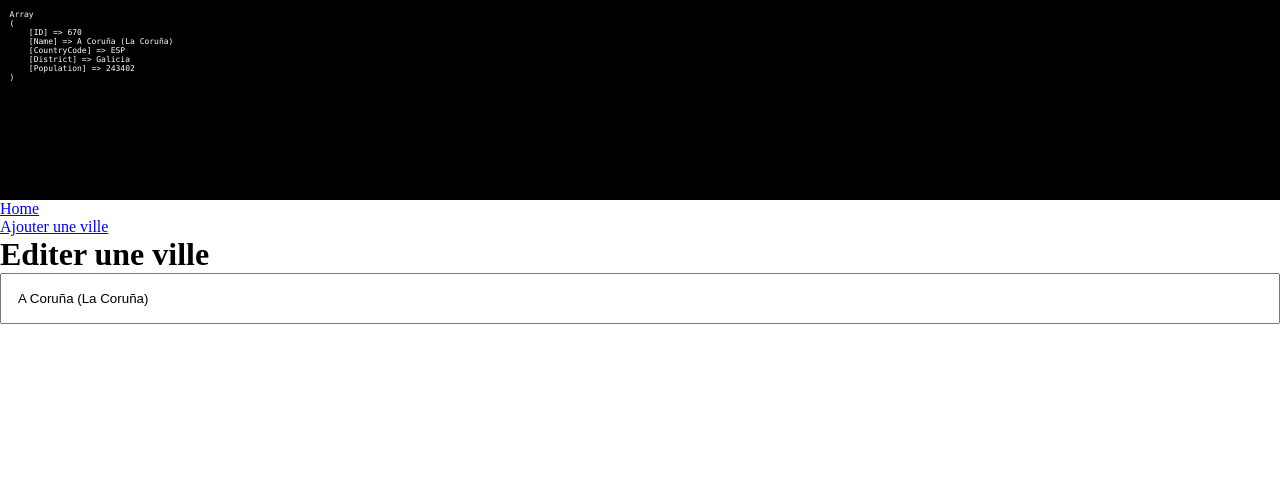
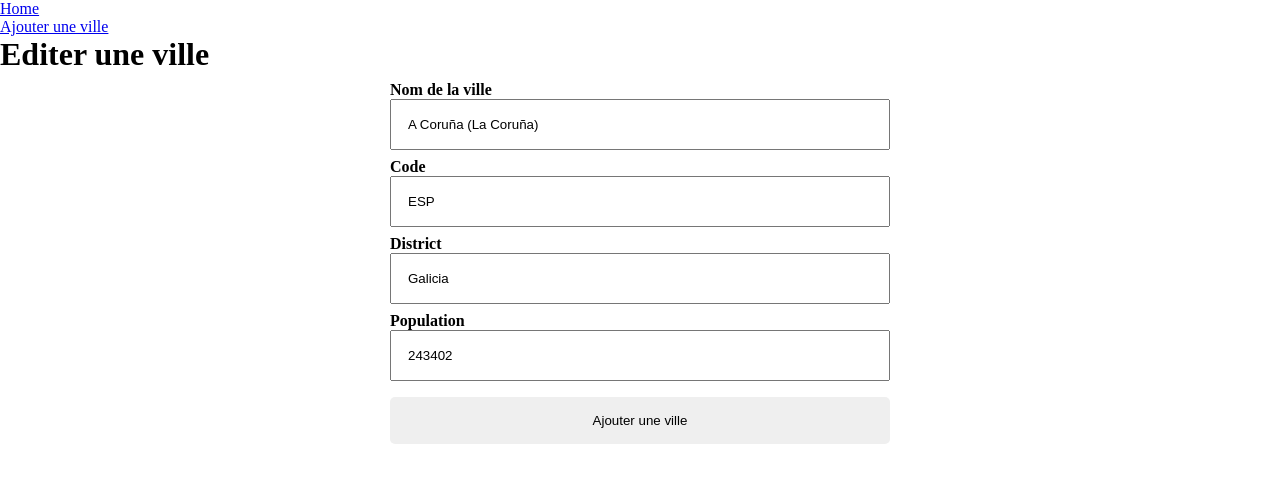
Before and after one commit to needforschool/NFS-2022-2023, a PHP site: page /edit-city.php?id=670 in a window 1280 px wide. Shown: the top 483 px of the page. Run offline with PHP 8.4, Linux system fonts and the light colour scheme; data comes from the database, SQL or seed files in the repository.

Commit message:
day sql 2 5

```diff
--- a/php/php11-sql2/edit-city.php
+++ b/php/php11-sql2/edit-city.php
@@ -2,14 +2,11 @@
 require('inc/pdo.php');
 require('inc/fonction.php');
 // request
-
+$errors = array();
+$success = false;
 if(!empty($_GET['id']) && is_numeric($_GET['id'])) {
     $id = $_GET['id'];
-    $sql = "SELECT * FROM city WHERE ID = :id";
-    $query = $pdo->prepare($sql);
-    $query->bindValue('id',$id, PDO::PARAM_INT);
-    $query->execute();
-    $ville = $query->fetch();
+    $ville = getCityById($id);
     // debug($ville);
     if(empty($ville)) {
         die('404');
@@ -17,27 +14,66 @@ if(!empty($_GET['id']) && is_numeric($_GET['id'])) {
 } else {
     die('404');
 }
+if(!empty($_POST['submitted'])) {
+    // Faille xss
+    $nom = cleanXss('nom');
+    $code = cleanXss('code');
+    $district = cleanXss('district');
+    $pop = cleanXss('pop');
+    // Validations
+    $errors = validationText($errors,$nom,'nom',2,35);
+    $errors = validationText($errors,$code,'code',3,3);
+    $errors = validationText($errors,$district,'district',3,20);
+    // Validation population
+    if(!empty($pop)) {
+        if(ctype_digit($pop)) {
+            if($pop < 1 || $pop > 99999999999) {
+                $errors['pop'] = 'Veuillez renseigner un nombre moins grand';
+            }
+        } else {
+            $errors['pop'] = 'Veuillez renseigner un entier';
+        }
+    } else {
+        $errors['pop'] = 'Veuillez renseigner une population';
+    }
+    // if no error
+    if(count($errors) == 0) {
+        // UPDATE
+        $sql = "UPDATE city SET Name = :nom, District = :dis, Population = :pop, CountryCode = :code WHERE ID = :id";
+        $query = $pdo->prepare($sql);
+        $query->bindValue('nom', $nom,PDO::PARAM_STR);
+        $query->bindValue('code', mb_strtoupper($code),PDO::PARAM_STR);
+        $query->bindValue('dis', $district,PDO::PARAM_STR);
+        $query->bindValue('pop', $pop,PDO::PARAM_INT);
+        $query->bindValue('id', $id,PDO::PARAM_INT);
+        $query->execute();
+        $success = true;
+        header('Location: detail-city.php?id=' . $id);
+    }
+}
 
-// if form soumis
-    // FAille xss
-    // Validation
-    // si no error
-        //  UPDATE  SET   WHERE ID = :id
-            // redirection vers detail de la ville
-
-
-
-debug($ville);
-
-
-
+// debug($ville);
 include('inc/header.php'); ?>
 <h1>Editer une ville</h1>
 
-    <form action="" method="post">
-        <input type="text" name="nom" value="<?php if(!empty($_POST['nom'])) { echo $_POST['nom'];} else {echo $ville['Name'];} ?>">
+    <form action="" method="post" novalidate class="wrap">
+        <label for="nom">Nom de la ville</label>
+        <input type="text" id="nom" name="nom" value="<?php if(!empty($_POST['nom'])) { echo $_POST['nom'];} else {echo $ville['Name'];} ?>">
+        <span class="error"><?php if(!empty($errors['nom'])) {echo $errors['nom'];} ?></span>
 
+        <label for="code">Code</label>
+        <input type="text" id="code" name="code" value="<?php if(!empty($_POST['code'])) { echo $_POST['code'];} else {echo $ville['CountryCode'];} ?>">
+        <span class="error"><?php if(!empty($errors['code'])) {echo $errors['code'];} ?></span>
 
+        <label for="district">District</label>
+        <input type="text" id="district" name="district" value="<?php if(!empty($_POST['district'])) { echo $_POST['district'];} else {echo $ville['District'];} ?>">
+        <span class="error"><?php if(!empty($errors['district'])) {echo $errors['district'];} ?></span>
+
+        <label for="pop">Population</label>
+        <input type="text" id="pop" name="pop" value="<?php if(!empty($_POST['pop'])) { echo $_POST['pop'];} else {echo $ville['Population'];} ?>">
+        <span class="error"><?php if(!empty($errors['pop'])) {echo $errors['pop'];} ?></span>
+
+        <input type="submit" name="submitted" value="Ajouter une ville">
     </form>
 
 <?php include('inc/footer.php');
--- a/php/php11-sql2/inc/fonction.php
+++ b/php/php11-sql2/inc/fonction.php
@@ -20,9 +20,17 @@ function validationText($err,$data,$keyError,$min,$max)
     return $err;
 }
 
-
-
 function cleanXss($key)
 {
     return trim(strip_tags($_POST[$key]));
 }
+
+
+function getCityById($id){
+    global $pdo;
+    $sql = "SELECT * FROM city WHERE ID = :id";
+    $query = $pdo->prepare($sql);
+    $query->bindValue('id',$id, PDO::PARAM_INT);
+    $query->execute();
+    return $query->fetch();
+}
--- a/php/php11-sql2/index.php
+++ b/php/php11-sql2/index.php
@@ -19,6 +19,7 @@ include('inc/header.php'); ?>
                 <p>Population: <?php echo $ville['Population']; ?></p>
                 <p><a href="detail-city.php?id=<?php echo $ville['ID']; ?>">Voir plus</a></p>
                 <p><a href="edit-city.php?id=<?php echo $ville['ID']; ?>">Editer la ville</a></p>
+                <p><a href="delete-city.php?id=<?php echo $ville['ID']; ?>">Effacer la ville</a></p>
             </div>
         <?php } ?>
     </section>
```
Also changed, not shown: php/php11-sql2/delete-city.php (added, +21 -0 lines), php/php11-sql2/detail-city.php (+7 -5 lines).
